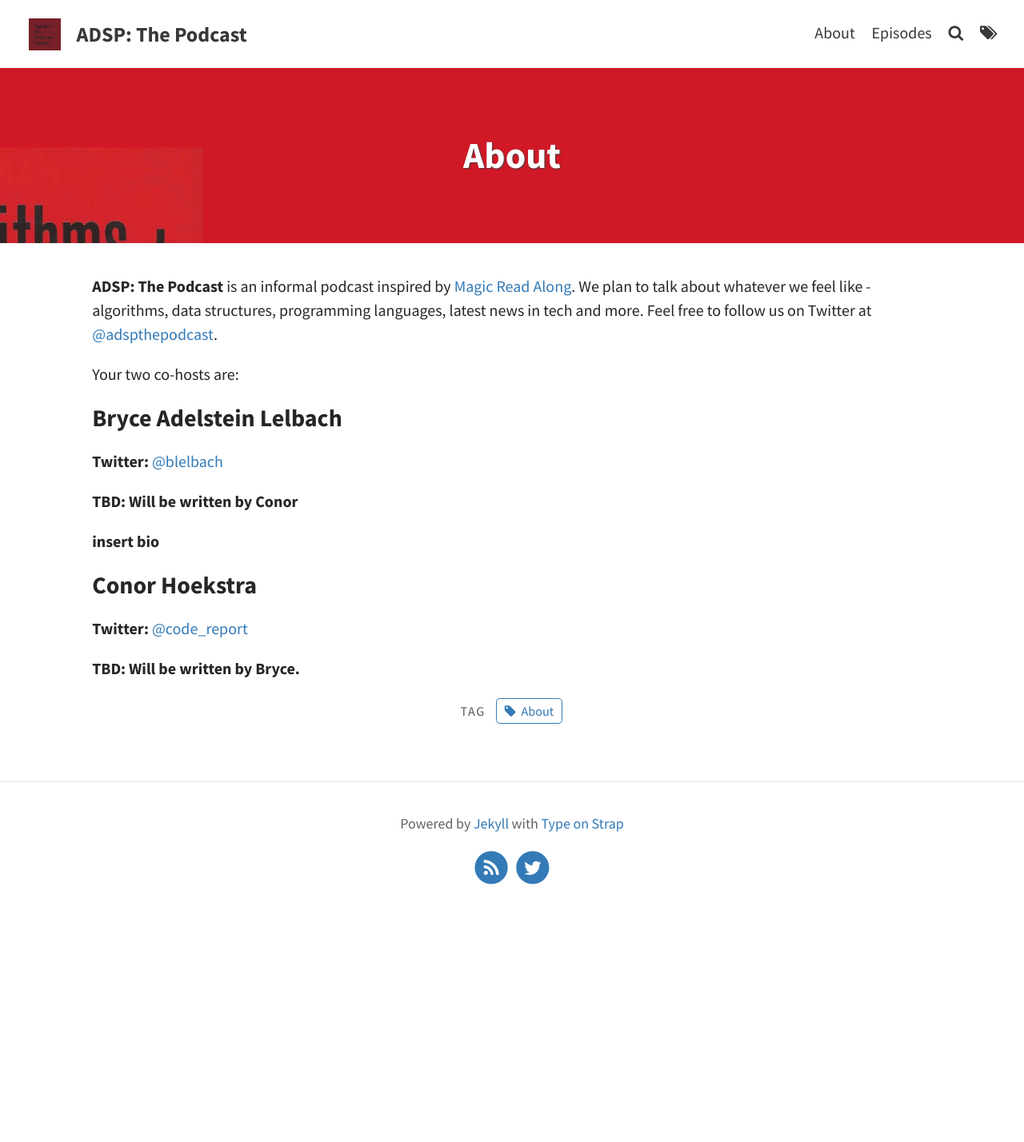
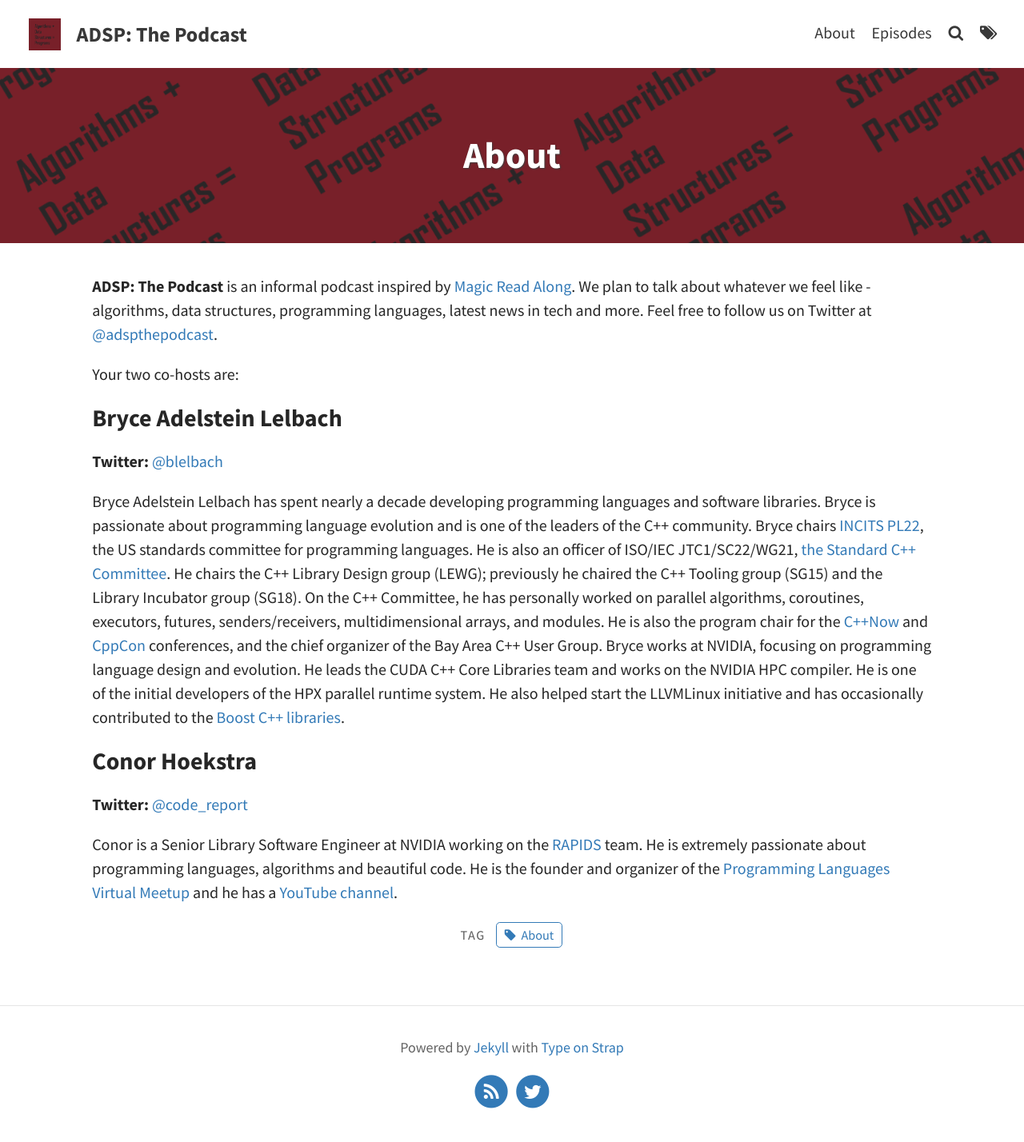
Before and after one commit to codereport/adsp2, a Jekyll site: the page built from pages/about.md, in a window 1280 px wide. Shown: the whole page at 80% size. Built offline with Jekyll 4.4.1, drawn with Linux system fonts in a browser that asks for light colours; before the commit the page ends 1148 px from its top, so only the background shows below that.

Commit message:
Update backgrounds and bios

```diff
--- a/pages/about.md
+++ b/pages/about.md
@@ -2,7 +2,7 @@
 layout: page
 title: About
 permalink: /about/
-feature-img: "assets/img/pexels/bg-index.jpg"
+feature-img: "assets/img/pexels/adsp2.png"
 tags: [About]
 ---
 
@@ -14,12 +14,11 @@
 
 **Twitter:** [@blelbach](https://twitter.com/blelbach)
 
-__TBD: Will be written by Conor__
+Bryce Adelstein Lelbach has spent nearly a decade developing programming languages and software libraries. Bryce is passionate about programming language evolution and is one of the leaders of the C++ community. Bryce chairs [INCITS PL22](https://www.incits.org/committees/pl22), the US standards committee for programming languages. He is also an officer of ISO/IEC JTC1/SC22/WG21, [the Standard C++ Committee](https://isocpp.org/std/the-committee). He chairs the C++ Library Design group (LEWG); previously he chaired the C++ Tooling group (SG15) and the Library Incubator group (SG18). On the C++ Committee, he has personally worked on parallel algorithms, coroutines, executors, futures, senders/receivers, multidimensional arrays, and modules. He is also the program chair for the [C++Now](https://cppnow.org/) and [CppCon](https://cppcon.org/) conferences, and the chief organizer of the Bay Area C++ User Group. Bryce works at NVIDIA, focusing on programming language design and evolution. He leads the CUDA C++ Core Libraries team and works on the NVIDIA HPC compiler. He is one of the initial developers of the HPX parallel runtime system. He also helped start the LLVMLinux initiative and has occasionally contributed to the [Boost C++ libraries](https://www.boost.org/).
 
-__insert bio__
 
 ### Conor Hoekstra
 
 **Twitter:** [@code_report](https://twitter.com/code_report)
 
-__TBD: Will be written by Bryce.__
+Conor is a Senior Library Software Engineer at NVIDIA working on the [RAPIDS](https://rapids.ai/) team. He is extremely passionate about programming languages, algorithms and beautiful code. He is the founder and organizer of the [Programming Languages Virtual Meetup](https://www.meetup.com/Programming-Languages-Toronto-Meetup/) and he has a [YouTube channel](https://www.youtube.com/codereport).
```
Also changed, not shown: pages/episodes.md (+1 -1 lines).
